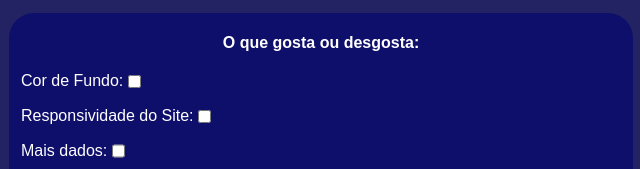
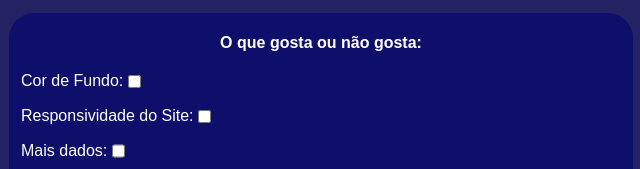
Before and after one commit to HaCKaRuPT/Learning, a plain HTML site: page FreeCode/SurveyForm/index.html in a window 1280 px wide. Shown: the part 629-798 px from the top of the page, 319-959 px from the left. Drawn offline with Linux system fonts and the light colour scheme.

Commit message:
html change

```diff
--- a/FreeCode/SurveyForm/index.html
+++ b/FreeCode/SurveyForm/index.html
@@ -32,7 +32,7 @@
             <label for="radio_2">O layout do site não agrada: <input type="radio" class="inline" name="radiocheck" id="radio_2" value="2"></label>
         </fieldset>
         <fieldset>
-            <h4> O que gosta ou desgosta: </h4>
+            <h4> O que gosta ou não gosta: </h4>
             <label for="check_1">Cor de Fundo: <input type="checkbox" class="inline" name="check_1" id="check_1" value="1"></label>
             <label for="check_2">Responsividade do Site: <input type="checkbox" class="inline" name="check_2" id="check_2" value="2"></label>
             <label for="check_3">Mais dados: <input type="checkbox" class="inline" name="check_3" id="check_3" value="3"></label>
```
